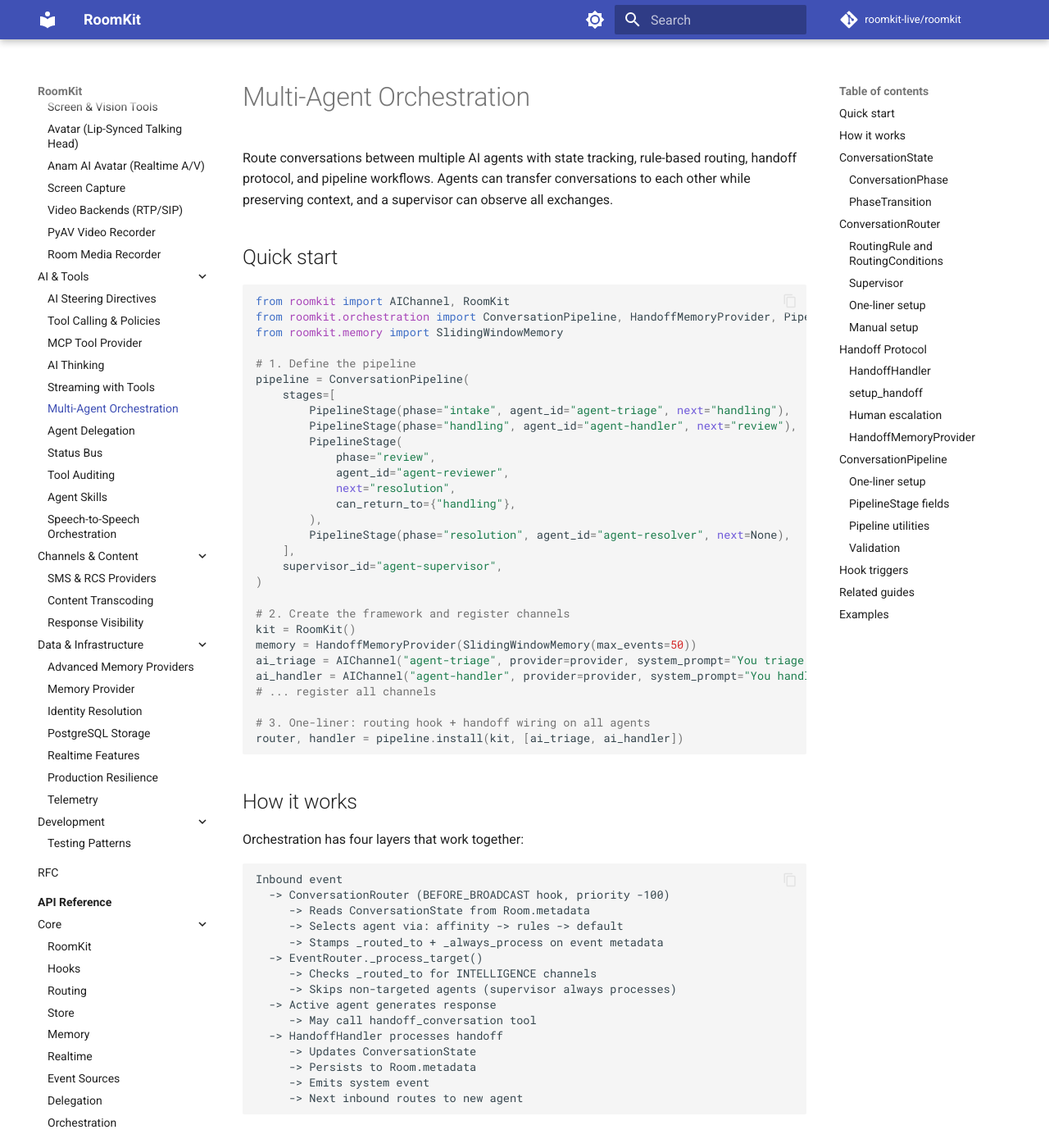
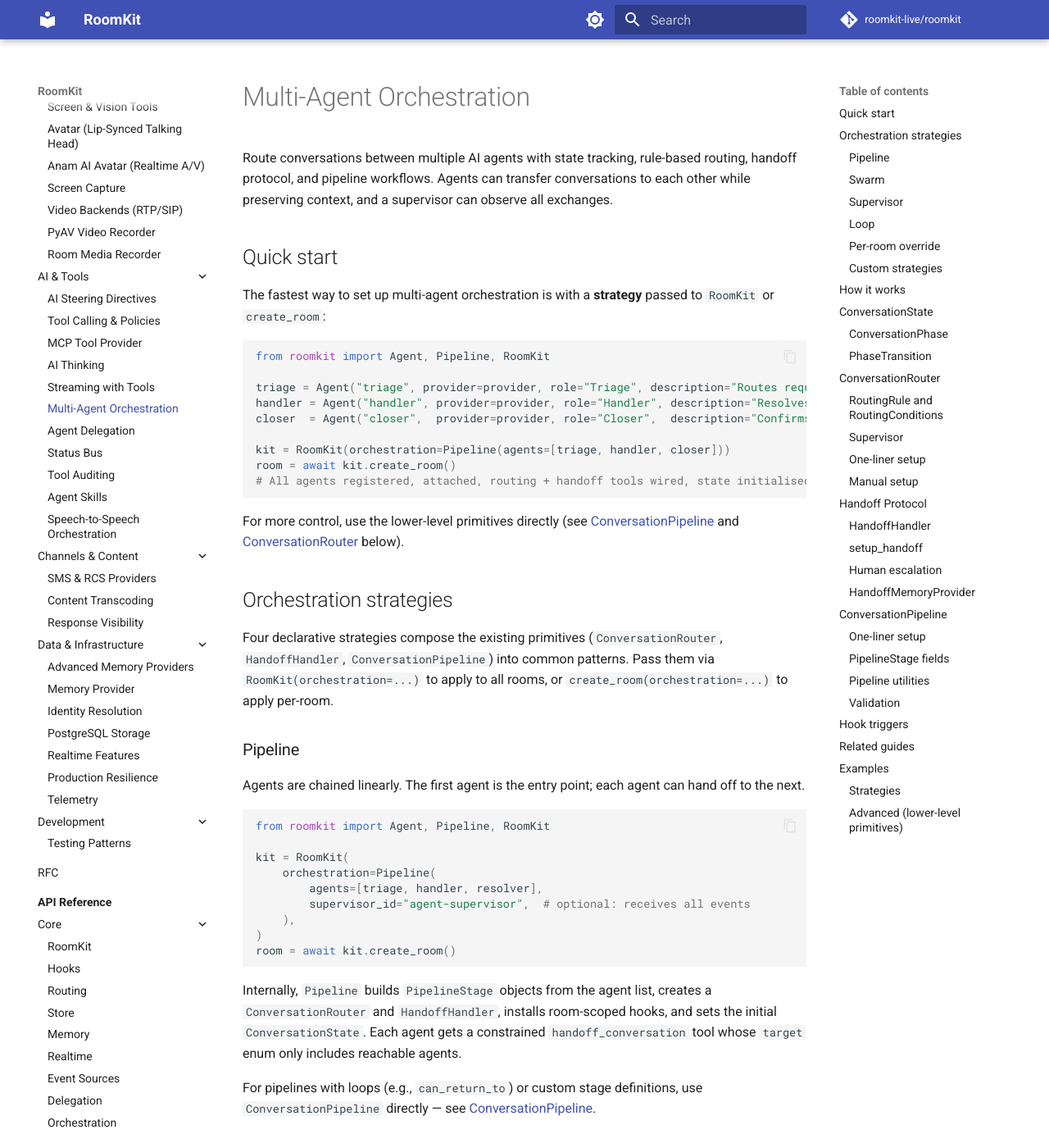
Before and after one commit to roomkit-live/roomkit-docs, an MkDocs documentation site: the page built from docs/guides/orchestration.md, in a window 1280 px wide and 1400 px high. Shown: the whole window at 82% size. Built offline with MkDocs 1.6.1 and Material for MkDocs 9.7.7, drawn with Linux system fonts in a browser that asks for light colours; comment, search, counter and statistics services are not loaded; some of the changed text lies outside the part shown.

Commit message:
docs: add orchestration strategies (Pipeline, Swarm, Supervisor, Loop)
Update orchestration guide with new strategies section covering
Pipeline, Swarm, Supervisor, and Loop patterns with orchestration=
API. Update features.md with strategy-first examples. Add API
reference entries for new classes.

Co-Authored-By: Claude Opus 4.6 (1M context) <noreply@anthropic.com>

````diff
--- a/docs/guides/orchestration.md
+++ b/docs/guides/orchestration.md
@@ -4,36 +4,133 @@ Route conversations between multiple AI agents with state tracking, rule-based r
 
 ## Quick start
 
+The fastest way to set up multi-agent orchestration is with a **strategy** passed to `RoomKit` or `create_room`:
+
 ```python
-from roomkit import AIChannel, RoomKit
-from roomkit.orchestration import ConversationPipeline, HandoffMemoryProvider, PipelineStage
-from roomkit.memory import SlidingWindowMemory
+from roomkit import Agent, Pipeline, RoomKit
 
-# 1. Define the pipeline
-pipeline = ConversationPipeline(
-    stages=[
-        PipelineStage(phase="intake", agent_id="agent-triage", next="handling"),
-        PipelineStage(phase="handling", agent_id="agent-handler", next="review"),
-        PipelineStage(
-            phase="review",
-            agent_id="agent-reviewer",
-            next="resolution",
-            can_return_to={"handling"},
-        ),
-        PipelineStage(phase="resolution", agent_id="agent-resolver", next=None),
-    ],
-    supervisor_id="agent-supervisor",
+triage = Agent("triage", provider=provider, role="Triage", description="Routes requests")
+handler = Agent("handler", provider=provider, role="Handler", description="Resolves issues")
+closer  = Agent("closer",  provider=provider, role="Closer",  description="Confirms resolution")
+
+kit = RoomKit(orchestration=Pipeline(agents=[triage, handler, closer]))
+room = await kit.create_room()
+# All agents registered, attached, routing + handoff tools wired, state initialised.
+```
+
+For more control, use the lower-level primitives directly (see [ConversationPipeline](#conversationpipeline) and [ConversationRouter](#conversationrouter) below).
+
+## Orchestration strategies
+
+Four declarative strategies compose the existing primitives (`ConversationRouter`, `HandoffHandler`, `ConversationPipeline`) into common patterns. Pass them via `RoomKit(orchestration=...)` to apply to all rooms, or `create_room(orchestration=...)` to apply per-room.
+
+### Pipeline
+
+Agents are chained linearly. The first agent is the entry point; each agent can hand off to the next.
+
+```python
+from roomkit import Agent, Pipeline, RoomKit
+
+kit = RoomKit(
+    orchestration=Pipeline(
+        agents=[triage, handler, resolver],
+        supervisor_id="agent-supervisor",  # optional: receives all events
+    ),
 )
+room = await kit.create_room()
+```
 
-# 2. Create the framework and register channels
-kit = RoomKit()
-memory = HandoffMemoryProvider(SlidingWindowMemory(max_events=50))
-ai_triage = AIChannel("agent-triage", provider=provider, system_prompt="You triage.", memory=memory)
-ai_handler = AIChannel("agent-handler", provider=provider, system_prompt="You handle.", memory=memory)
-# ... register all channels
+Internally, `Pipeline` builds `PipelineStage` objects from the agent list, creates a `ConversationRouter` and `HandoffHandler`, installs room-scoped hooks, and sets the initial `ConversationState`. Each agent gets a constrained `handoff_conversation` tool whose `target` enum only includes reachable agents.
 
-# 3. One-liner: routing hook + handoff wiring on all agents
-router, handler = pipeline.install(kit, [ai_triage, ai_handler])
+For pipelines with loops (e.g., `can_return_to`) or custom stage definitions, use `ConversationPipeline` directly — see [ConversationPipeline](#conversationpipeline).
+
+### Swarm
+
+Every agent can hand off to every other agent — no linear ordering. Routing relies on sticky agent affinity.
+
+```python
+from roomkit import Agent, RoomKit, Swarm
+
+kit = RoomKit(
+    orchestration=Swarm(
+        agents=[sales, support, billing],
+        entry="agent-sales",  # optional: defaults to first agent
+    ),
+)
+room = await kit.create_room()
+```
+
+Each agent's `handoff_conversation` tool lists all other agents as targets. There are no phase constraints — the `HandoffHandler` allows any agent-to-agent transition.
+
+### Supervisor
+
+A supervisor agent talks to the user and delegates tasks to worker agents. Workers run in isolated child rooms (via `kit.delegate()`) and are NOT attached to the parent room.
+
+```python
+from roomkit import Agent, RoomKit, Supervisor
+
+kit = RoomKit(
+    orchestration=Supervisor(
+        supervisor=manager,
+        workers=[researcher, coder],
+    ),
+)
+room = await kit.create_room()
+```
+
+The supervisor receives `delegate_to_<worker>` tools (one per worker). When called, the tool creates a child room, attaches the worker, and runs the task. Results are injected back into the supervisor's system prompt via the `notify` mechanism.
+
+### Loop
+
+A producing agent generates output, a reviewer evaluates it, and the cycle repeats until the reviewer calls `approve_output` or `max_iterations` is reached.
+
+```python
+from roomkit import Agent, Loop, RoomKit
+
+kit = RoomKit(
+    orchestration=Loop(
+        agent=writer,
+        reviewer=editor,
+        max_iterations=3,
+    ),
+)
+room = await kit.create_room()
+```
+
+The reviewer gets an `approve_output` tool that sets `_loop_approved` in room metadata. An `AFTER_BROADCAST` hook drives the cycle: producer output → reviewer, reviewer feedback → producer. Loop state (`_loop_iteration`, `_loop_approved`) is tracked in `ConversationState.context`.
+
+### Per-room override
+
+The kit-level default can be overridden (or disabled) per room:
+
+```python
+kit = RoomKit(orchestration=Pipeline(agents=[a, b]))
+
+# Uses kit default
+room1 = await kit.create_room()
+
+# Overrides with a different strategy
+room2 = await kit.create_room(orchestration=Swarm(agents=[x, y, z]))
+
+# Disables orchestration for this room
+room3 = await kit.create_room(orchestration=None)
+```
+
+### Custom strategies
+
+Subclass `Orchestration` to build your own:
+
+```python
+from roomkit.orchestration.base import Orchestration
+
+class MyStrategy(Orchestration):
+    def agents(self) -> list[Agent]:
+        """Agents to register and attach to the room."""
+        return [...]
+
+    async def install(self, kit: RoomKit, room_id: str) -> None:
+        """Wire hooks, tools, and state into the room."""
+        ...
 ```
 
 ## How it works
@@ -348,9 +445,20 @@ Three orchestration-specific hook triggers are available:
 
 ## Examples
 
+### Strategies
+
 | Example | Description |
 |---------|-------------|
-| [`orchestration_pipeline.py`](https://github.com/roomkit-live/roomkit/blob/main/examples/orchestration_pipeline.py) | Multi-agent pipeline with handoff |
-| [`orchestration_loop.py`](https://github.com/roomkit-live/roomkit/blob/main/examples/orchestration_loop.py) | Coder/reviewer loop with `can_return_to` |
+| [`orchestration_pipeline.py`](https://github.com/roomkit-live/roomkit/blob/main/examples/orchestration_pipeline.py) | Pipeline strategy: linear agent chain with handoff |
+| [`orchestration_swarm.py`](https://github.com/roomkit-live/roomkit/blob/main/examples/orchestration_swarm.py) | Swarm strategy: bidirectional handoff between agents |
+| [`orchestration_supervisor.py`](https://github.com/roomkit-live/roomkit/blob/main/examples/orchestration_supervisor.py) | Supervisor strategy: delegation to workers in child rooms |
+| [`orchestration_approval_loop.py`](https://github.com/roomkit-live/roomkit/blob/main/examples/orchestration_approval_loop.py) | Loop strategy: producer/reviewer approval cycle |
+
+### Advanced (lower-level primitives)
+
+| Example | Description |
+|---------|-------------|
+| [`orchestration_loop.py`](https://github.com/roomkit-live/roomkit/blob/main/examples/orchestration_loop.py) | ConversationPipeline with `can_return_to` loops |
+| [`orchestration_routing.py`](https://github.com/roomkit-live/roomkit/blob/main/examples/orchestration_routing.py) | ConversationRouter with custom rules and supervisor |
 | [`orchestration_voice_triage.py`](https://github.com/roomkit-live/roomkit/blob/main/examples/orchestration_voice_triage.py) | Voice call with delegation to background agent |
 | [`screen_agent_orchestrated.py`](https://github.com/roomkit-live/roomkit/blob/main/examples/screen_agent_orchestrated.py) | Voice + exec agent with OmniView vision |
````
Also changed, not shown: docs/api/orchestration.md (+12 -0 lines), docs/features.md (+25 -38 lines).
